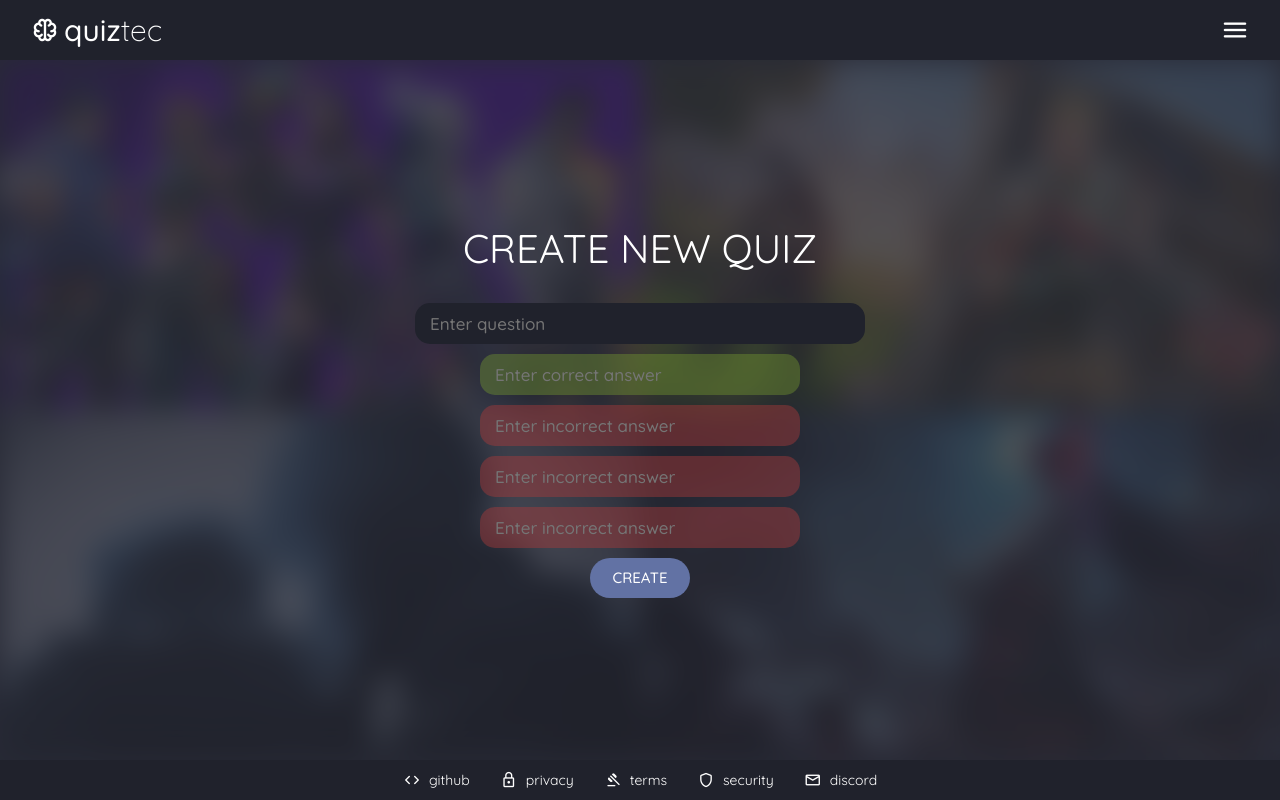
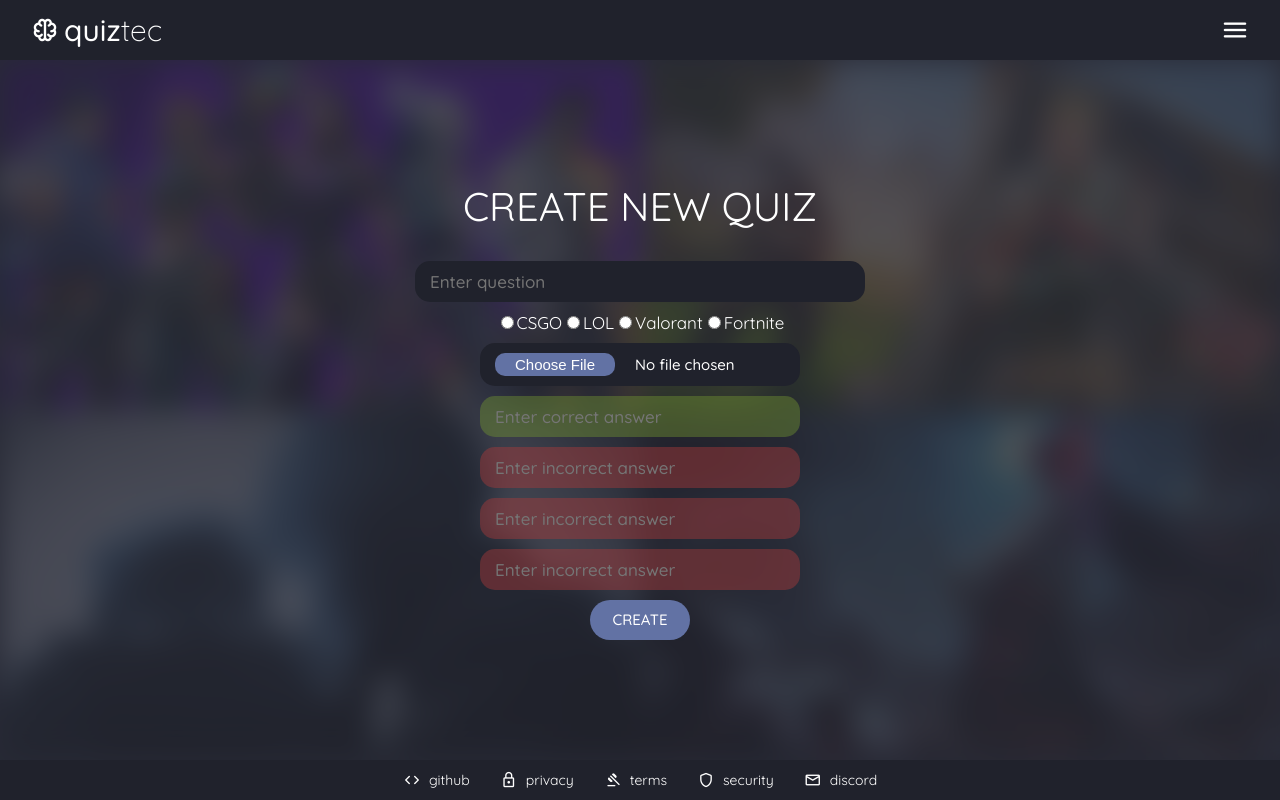
Before and after one commit to gzaprzala/quiztec, a React (Vite) app in the folder frontend/: page /newquiz in a window 1280 px wide. Built offline with nearby package versions, Linux system fonts and the light colour scheme; no server answers.

Commit message:
Implemented adding quiz functionality

```diff
--- a/frontend/src/pages/NewQuiz/NewQuiz.tsx
+++ b/frontend/src/pages/NewQuiz/NewQuiz.tsx
@@ -1,43 +1,147 @@
+import { useState, useRef } from 'react';
 import Page from '#components/Page/Page';
 import style from './NewQuiz.module.scss';
 import Input from '#components/Input/Input';
 import Button from '#components/Button/Button';
 
+const categoryOptions = [
+  { label: 'CSGO', value: '6461462d32ebca7340170b39' },
+  { label: 'LOL', value: '6461462d32ebca7340170b3b' },
+  { label: 'Valorant', value: '6461462d32ebca7340170b3a' },
+  { label: 'Fortnite', value: '6461462d32ebca7340170b3c' },
+];
+
 const NewQuiz = () => {
+  const [image, setImage] = useState<string | null>(null);
+  const questionRef = useRef<HTMLInputElement>(null);
+  const correctRef = useRef<HTMLInputElement>(null);
+  const avatarRef = useRef<HTMLInputElement>(null);
+  const incorrectRefs = [
+    useRef<HTMLInputElement>(null),
+    useRef<HTMLInputElement>(null),
+    useRef<HTMLInputElement>(null),
+  ];
+  const [selectedCategory, setSelectedCategory] = useState('');
+
+  const handleSubmit = async (e: React.FormEvent<HTMLFormElement>) => {
+    e.preventDefault();
+
+    if (!questionRef.current || !correctRef.current) {
+      console.error('One or more inputs are missing!');
+      return;
+    }
+
+    const question = questionRef.current.value;
+    const correctAnswer = correctRef.current.value;
+    const incorrectAnswers = incorrectRefs.map((ref) =>
+      ref.current ? ref.current.value : ''
+    );
+
+    const category = categoryOptions.find(
+      (option) => option.label === selectedCategory
+    );
+
+    if (!category) {
+      console.error('Invalid category selection!');
+      return;
+    }
+
+    const formData = new FormData();
+    formData.append('question', question);
+    formData.append('active', 'true');
+    formData.append('correctAnswer', correctAnswer);
+    formData.append('quiz', category.value);
+    formData.append('avatar', avatarRef.current?.files?.[0] as Blob);
+    incorrectAnswers.forEach((answer) => formData.append('answers', answer));
+
+    console.log(formData);
+
+    try {
+      const response = await fetch('/api/v1/quiz/new', {
+        method: 'POST',
+        body: formData,
+      });
+
+      if (response.ok) {
+        console.log('Quiz created!');
+      } else {
+        console.error('Failed to create quiz');
+      }
+    } catch (error) {
+      console.error(error);
+    }
+  };
+
+  const handleCategoryChange = (e: React.ChangeEvent<HTMLInputElement>) => {
+    setSelectedCategory(e.target.value);
+  };
+
+  const handleImageChange = (event: React.ChangeEvent<HTMLInputElement>) => {
+    const file = event.target.files?.[0];
+
+    if (file && file.type.substring(0, 5) === 'image') {
+      const reader = new FileReader();
+      reader.onload = () => {
+        const dataURL = reader.result as string;
+        setImage(dataURL);
+      };
+      reader.readAsDataURL(file);
+    } else {
+      setImage(null);
+    }
+  };
+
   return (
     <Page>
       <div className={style.newquizContainer}>
         <span className={style.newquizText}>CREATE NEW QUIZ</span>
-        <form className={style.newquizForm} action='' id='newquizform'>
+        <form className={style.newquizForm} onSubmit={handleSubmit}>
           <Input
+            inputRef={questionRef}
             placeholder='Enter question'
             type='text'
             className={style.newquizQuestion}
           />
+
+          <div className={style.newquizCategory}>
+            {categoryOptions.map((option) => (
+              <label key={option.value}>
+                <input
+                  type='radio'
+                  name='category'
+                  value={option.label}
+                  checked={selectedCategory === option.label}
+                  onChange={handleCategoryChange}
+                />
+                {option.label}
+              </label>
+            ))}
+          </div>
+
           <Input
+            inputRef={avatarRef}
+            type='file'
+            accept='image/*'
+            onChange={handleImageChange}
+            required
+          />
+
+          <Input
+            inputRef={correctRef}
             placeholder='Enter correct answer'
             type='text'
             className={style.newquizCorrect}
           />
-          <Input
-            placeholder='Enter incorrect answer'
-            type='text'
-            className={style.newquizFalse}
-          />
-          <Input
-            placeholder='Enter incorrect answer'
-            type='text'
-            className={style.newquizFalse}
-          />
-          <Input
-            placeholder='Enter incorrect answer'
-            type='text'
-            className={style.newquizFalse}
-          />
-          <Button
-            form='loginform'
-            type='submit'
-            className={style.newquizButton}>
+          {incorrectRefs.map((ref, index) => (
+            <Input
+              key={index}
+              inputRef={ref}
+              placeholder='Enter incorrect answer'
+              type='text'
+              className={style.newquizFalse}
+            />
+          ))}
+          <Button type='submit' className={style.newquizButton}>
             CREATE
           </Button>
         </form>
```
Also changed, not shown: 2 other files (tests, documents, lock files or other folders).
